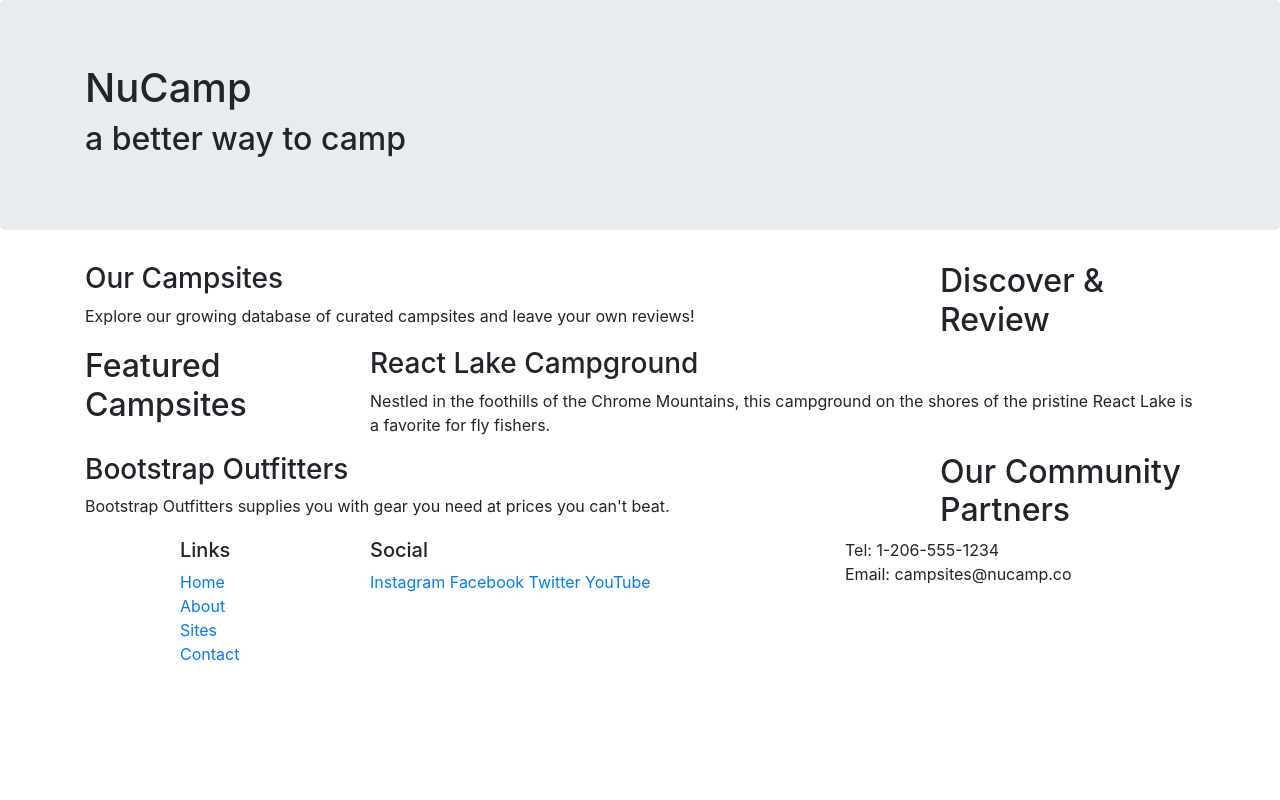
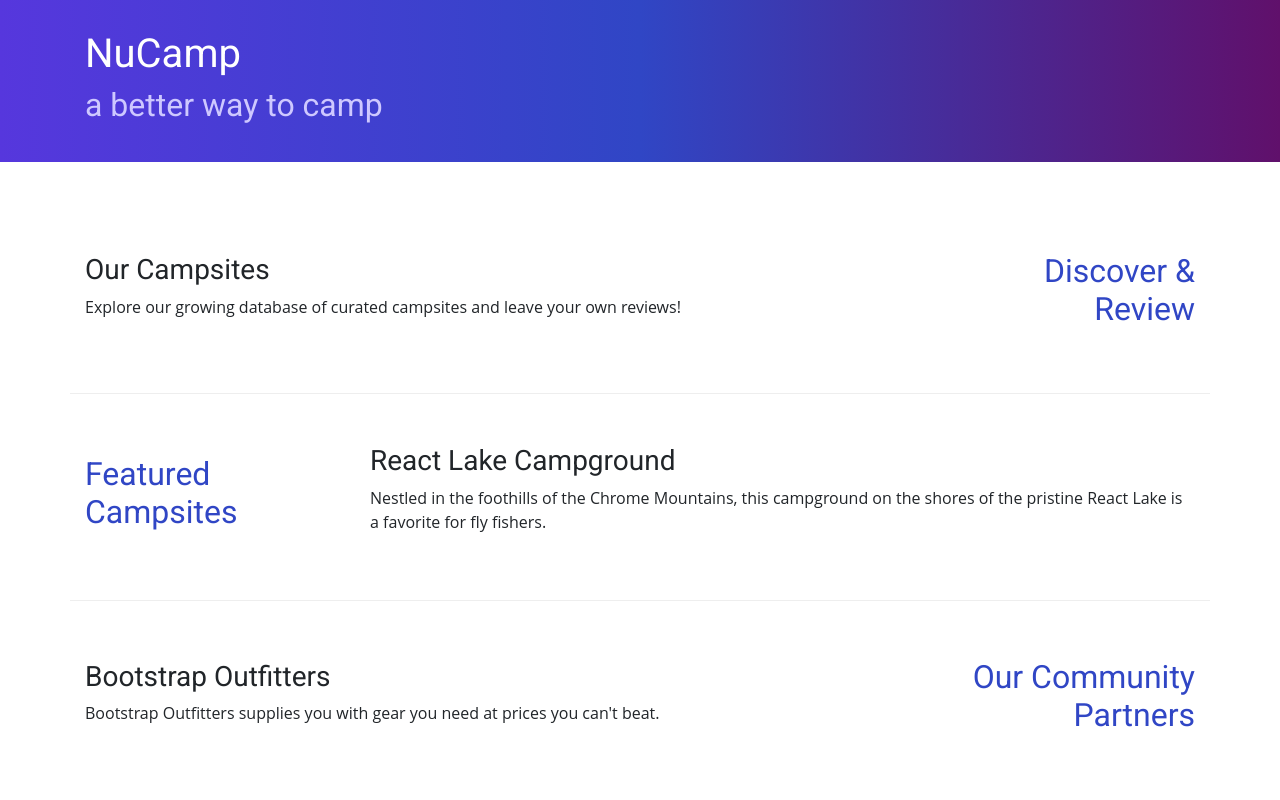
Before and after one commit to FrankSmith22/nucampsite, a website: page index.html in a window 1280 px wide. Shown: the top 800 px of the page. Drawn offline with nearby package versions, Linux system fonts and the light colour scheme.

Commit message:
personal stylesheet attached, classes for formatting, font, and coloring applied

```diff
--- /dev/null
+++ b/css/styles.css
@@ -0,0 +1,32 @@
+body{
+    font-family: "Open Sans", sans-serif;
+}
+
+h1, h2, h3{
+    font-family: "Roboto", sans-serif;
+}
+
+h2{
+    color: #3046C5;
+}
+
+header h2 {
+    color: #CEC8FF;
+}
+
+footer{
+    background-image: linear-gradient(#CEC8FF, white);
+    padding: 20px 0px;
+}
+
+.jumbotron{
+    padding: 30px;
+    background-image: linear-gradient(to right, #5637DD, #3046C5, #60106B);
+    color: white;
+}
+
+.row-content{
+    padding: 50px 0px;
+    border-bottom: 1px ridge;
+    min-height: 200px;
+}
--- a/index.html
+++ b/index.html
@@ -5,12 +5,16 @@
     <meta charset="utf-8" />
     <meta name="viewport" content="width=device-width, initial-scale=1" />
     <link rel="stylesheet" href="node_modules/bootstrap/dist/css/bootstrap.min.css" />
+
+    <!-- personal styles-->
+    <link href="https://fonts.googleapis.com/css?family=Roboto&display=swap" rel="stylesheet">
+    <link rel="stylesheet" href="css/styles.css">
     <title>NuCamp: A Better Way To Camp</title>
 </head>
 
 <body>
 
-    <header class="jumbotron">
+    <header class="jumbotron jumbotron-fluid">
         <div class="container">
             <div class="row">
                 <div class="col">
@@ -22,9 +26,9 @@
     </header>
 
     <div class="container">
-        <div class="row">
+        <div class="row row-content align-items-center">
             <div class="col-sm-4 order-sm-last col-md-3">
-                <h2>Discover & Review</h2>
+                <h2 class="text-sm-right">Discover & Review</h2>
             </div>
             <div class="col">
                 <h3>Our Campsites</h3>
@@ -34,7 +38,7 @@
     </div>
 
     <div class="container">
-        <div class="row">
+        <div class="row row-content align-items-center">
             <div class="col-sm-4 col-md-3">
                 <h2>Featured Campsites</h2>
             </div>
@@ -46,9 +50,9 @@
     </div>
 
     <div class="container">
-        <div class="row">
+        <div class="row row-content align-items-center">
             <div class="col-sm4 order-sm-last col-md-3">
-                <h2>Our Community Partners</h2>
+                <h2 class="text-sm-right">Our Community Partners</h2>
             </div>
             <div class="col">
                 <h3>Bootstrap Outfitters</h3>
@@ -69,14 +73,14 @@
                         <li><a href="#">Contact</a></li>
                     </ul>
                 </div>
-                <div class="col-6 col-sm-5">
+                <div class="col-6 col-sm-5 text-center">
                     <h5>Social</h5>
                     <a href="http://instagram.com/">Instagram</a>
                     <a href="http://facebook.com/">Facebook</a>
                     <a href="http://twitter.com/">Twitter</a>
                     <a href="http://youtube.com/">YouTube</a>
                 </div>
-                <div class="col-sm-4">
+                <div class="col-sm-4 text-center">
                     Tel: 1-206-555-1234<br />
                     Email: campsites@nucamp.co
                 </div>
```
